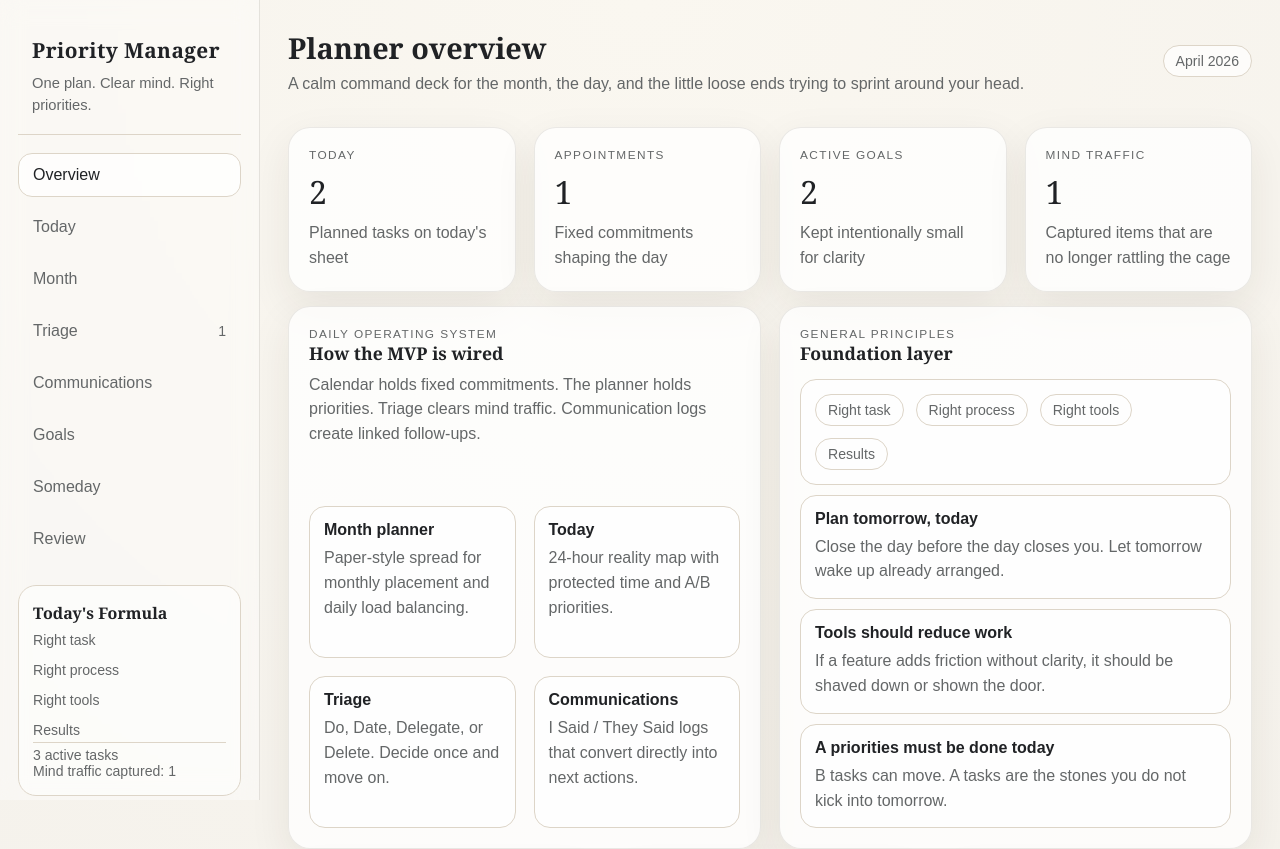
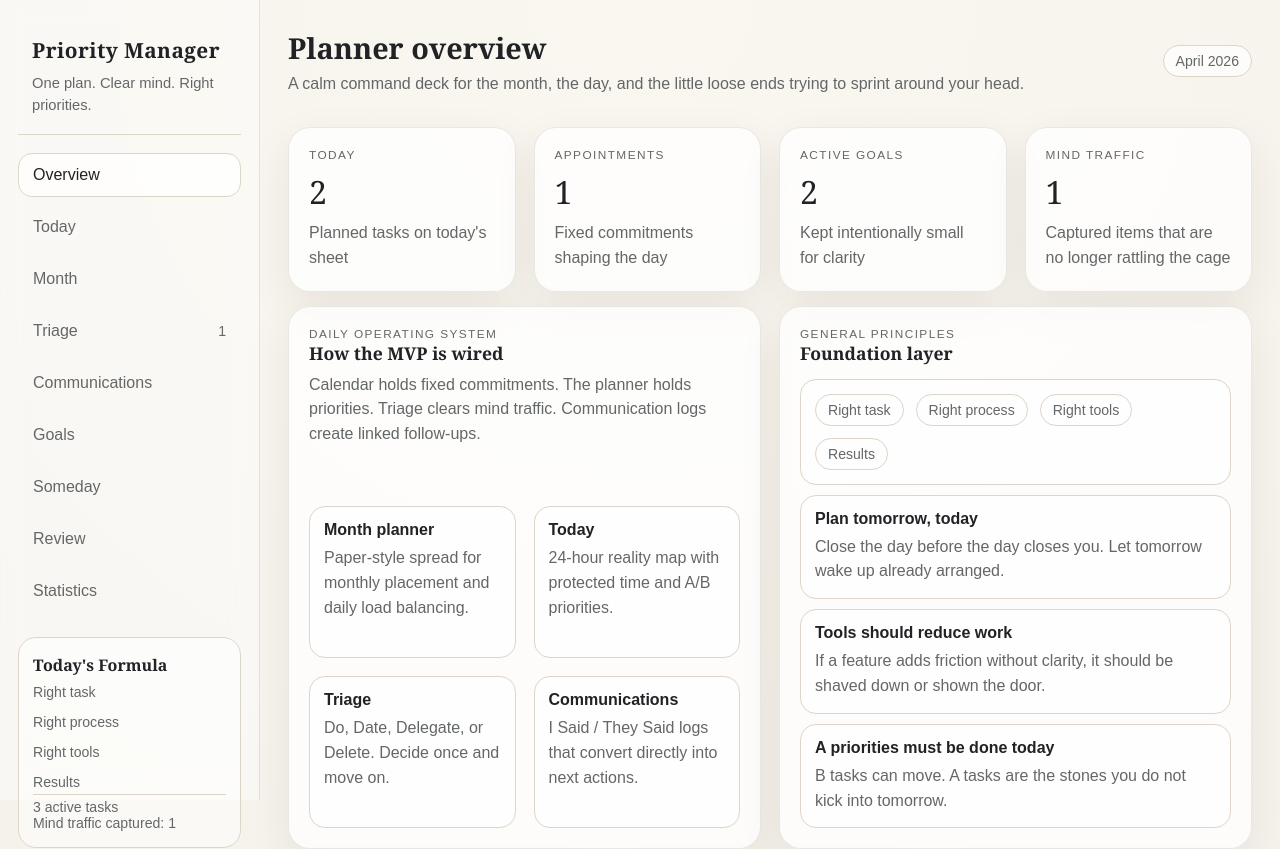
Before and after one commit to oxmstudio/prioritymanager, a Next.js app: page / in a window 1280 px wide. Shown: the top 849 px of the page. Built offline with nearby package versions, Linux system fonts and the light colour scheme.

Commit message:
Add Statistics sidebar link to Management by Statistics app

```diff
--- a/components/AppShell.tsx
+++ b/components/AppShell.tsx
@@ -13,6 +13,7 @@ const links = [
   { href: '/goals', label: 'Goals' },
   { href: '/someday', label: 'Someday' },
   { href: '/review', label: 'Review' },
+  { href: 'https://mbswebapp-gys5.vercel.app/', label: 'Statistics', external: true },
 ];
 
 export function AppShell({ children }: { children: React.ReactNode }) {
@@ -32,11 +33,29 @@ export function AppShell({ children }: { children: React.ReactNode }) {
 
         <nav className="nav">
           {links.map((link) => {
-            const isActive = pathname === link.href;
-            return (
-              <Link key={link.href} href={link.href} className={`nav-link ${isActive ? 'active' : ''}`}>
+            const isExternal = Boolean(link.external);
+            const isActive = !isExternal && pathname === link.href;
+            const className = `nav-link ${isActive ? 'active' : ''}`;
+            const content = (
+              <>
                 <span>{link.label}</span>
                 {link.href === '/triage' ? <span className="small">{mindTraffic}</span> : null}
+              </>
+            );
+
+            return isExternal ? (
+              <a
+                key={link.href}
+                href={link.href}
+                target="_blank"
+                rel="noopener noreferrer"
+                className={className}
+              >
+                {content}
+              </a>
+            ) : (
+              <Link key={link.href} href={link.href} className={className}>
+                {content}
               </Link>
             );
           })}
```
